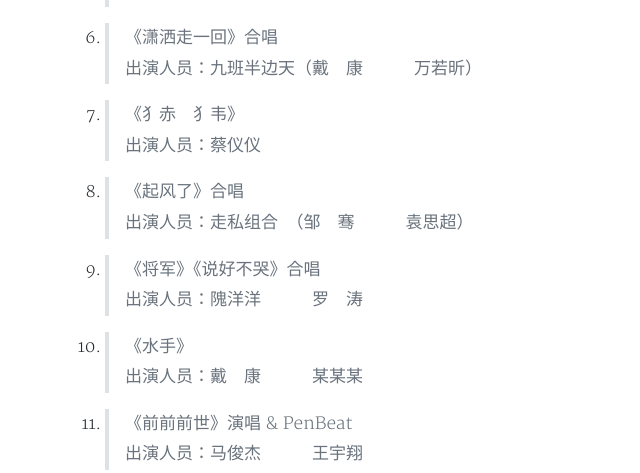
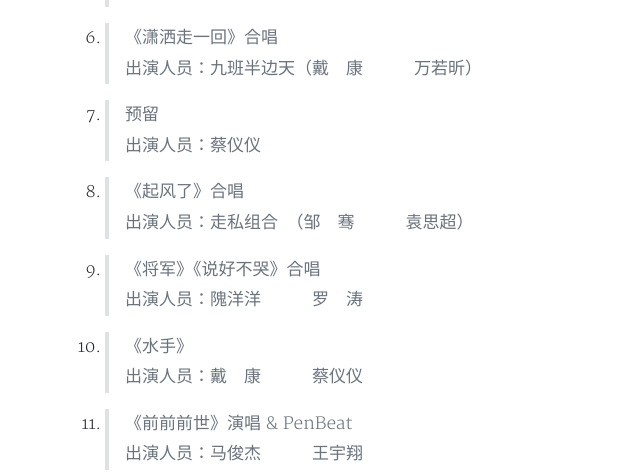
Before and after one commit to yxyz201809/yxyz201809.github.io, a Jekyll site: the page built from _posts/2019-12-16-new-years-eve-party.md, in a window 1280 px wide and 900 px high, scrolled down 1054 px. Shown: the part 156-629 px from the top of the window, without its empty margins (207-847 px from the left). Built offline with Jekyll 4.4.1, drawn with Linux system fonts in a browser that asks for light colours; nearby versions of some CDN libraries; a style sheet for code colours, icons or effects is not loaded.

Commit message:
Update 2019-12-16-new-years-eve-party.md

```diff
--- a/_posts/2019-12-16-new-years-eve-party.md
+++ b/_posts/2019-12-16-new-years-eve-party.md
@@ -40,7 +40,7 @@
 6.	> 《潇洒走一回》合唱
 	> 出演人员：九班半边天（戴　康　　　万若昕）
 
-7.	> 《犭赤　犭韦》
+7.	> 预留
 	> 出演人员：蔡仪仪
 
 8.	> 《起风了》合唱
@@ -50,7 +50,7 @@
 	> 出演人员：隗洋洋　　　罗　涛
 
 10.	> 《水手》
-	> 出演人员：戴　康　　　某某某
+	> 出演人员：戴　康　　　蔡仪仪
 
 11.	> 《前前前世》演唱 & PenBeat
 	> 出演人员：马俊杰　　　王宇翔
```
